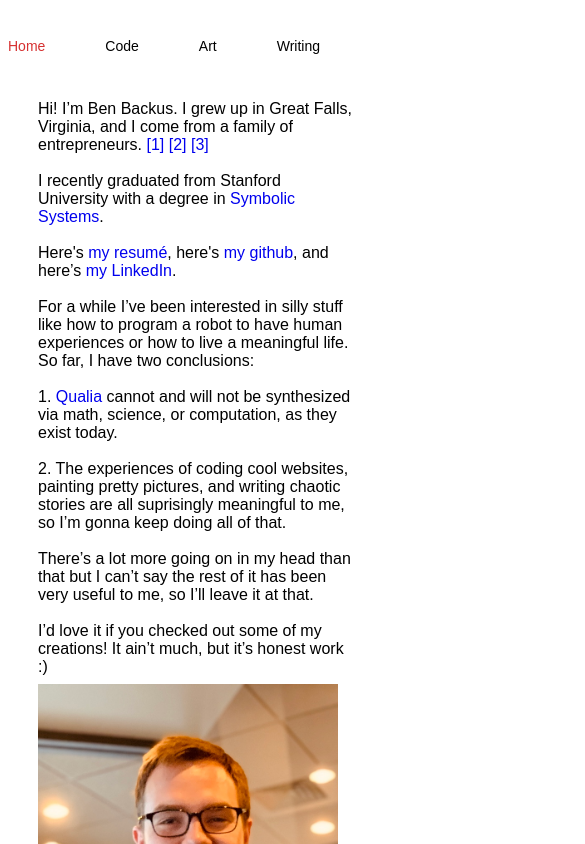
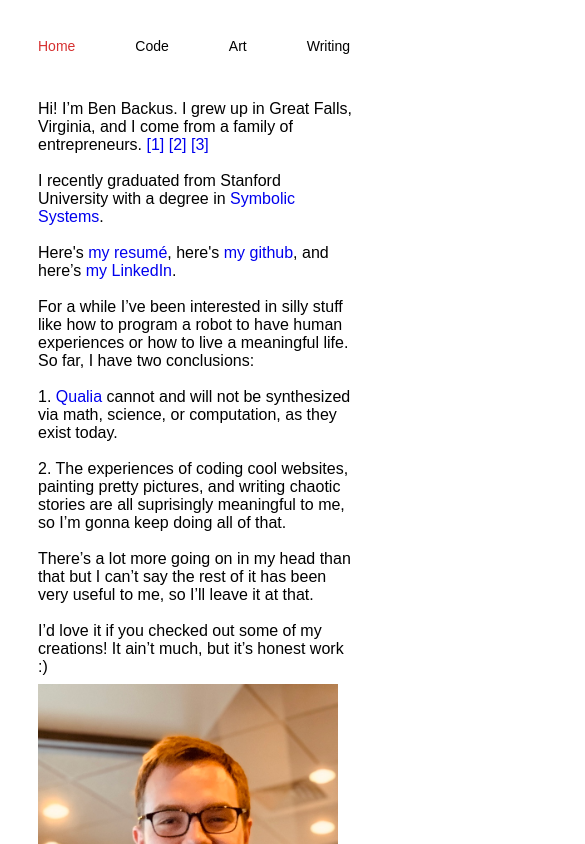
Before and after one commit to mbbbackus/benbackus, a React (Create React App) app: page / in a window 390 px wide. Shown: the top 844 px of the page, 585 px wide, since content can reach past the window. Built offline with nearby package versions, Linux system fonts and the light colour scheme.

Commit message:
fix navbar on mobile

```diff
--- a/src/mysite.css
+++ b/src/mysite.css
@@ -188,4 +188,7 @@ ul {
     display: block;
     width: 100%;
   }
+  .navbar {
+    margin-left: 30px;
+  }
 }
```
